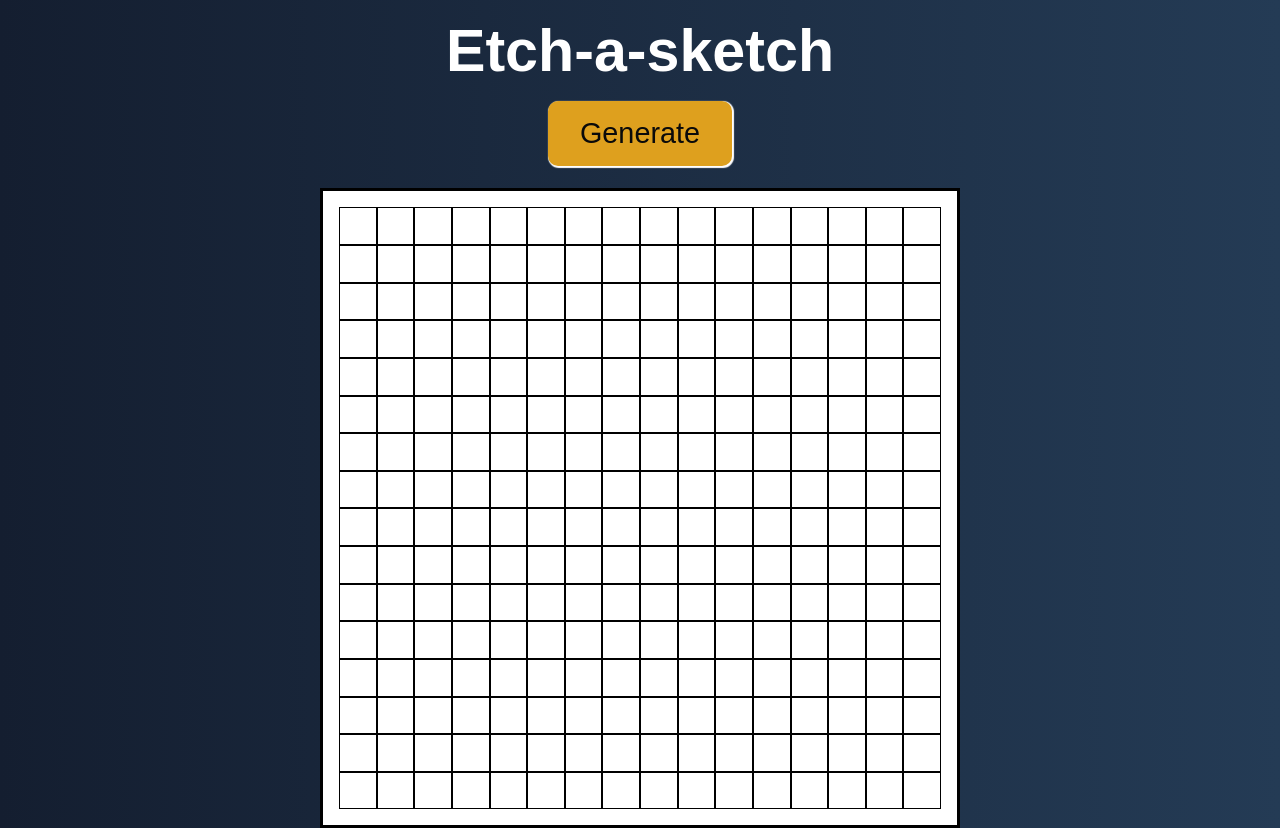
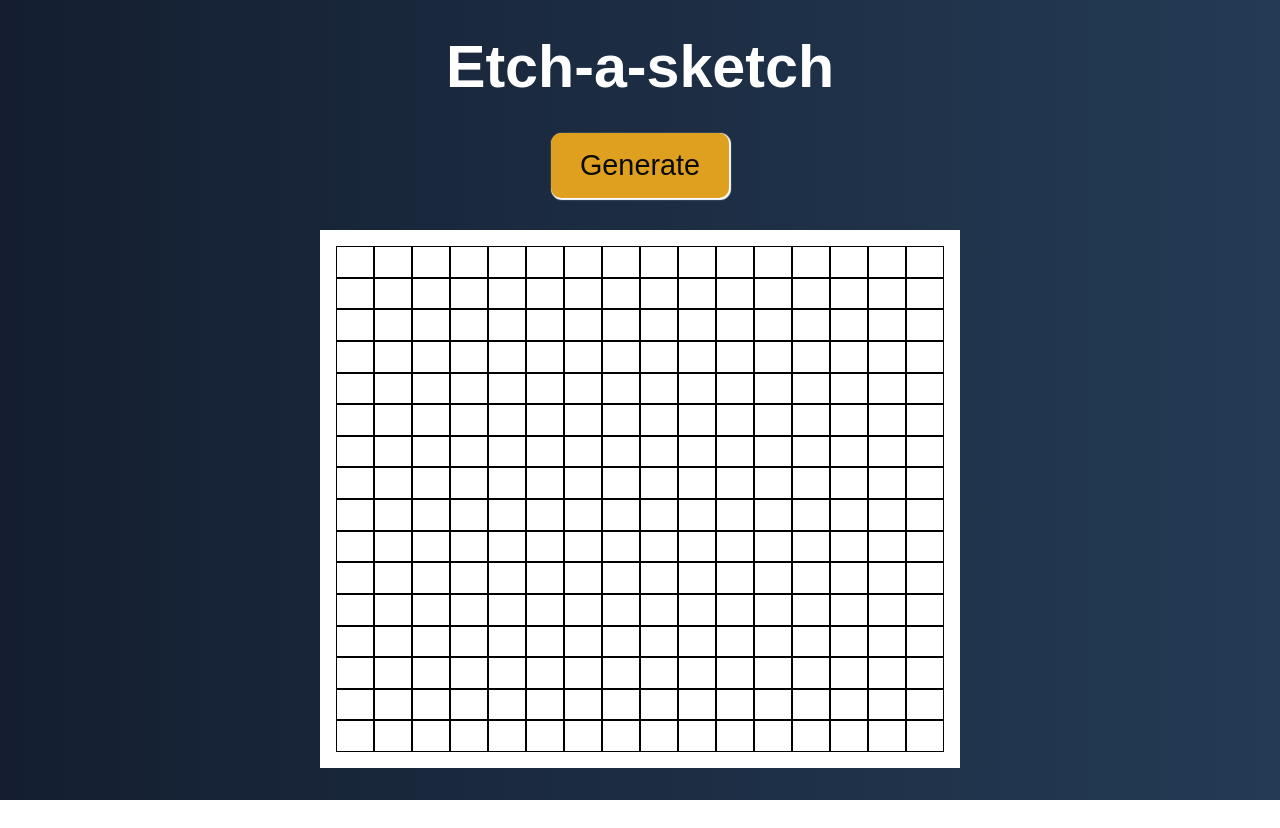
Before and after one commit to emberavenge/etch-a-sketch, a plain HTML site: page index.html in a window 1280 px wide. After the commit the page ends 800 px from the top, so only its background shows below. Drawn offline with Linux system fonts and the light colour scheme.

Commit message:
Added padding and fixed issues with square divs looking weird

```diff
--- a/styles.css
+++ b/styles.css
@@ -11,7 +11,7 @@ h1 {
   color: white;
   font-size: 3.7rem;
   font-family: "Manrope", sans-serif;
-   padding: 1rem;
+  padding: 2rem 0;
 }
 
 body {
@@ -19,26 +19,29 @@ body {
   justify-content: center;
   align-items: center;
   flex-direction: column;
+  height: 100vh;
+  padding-bottom: 2rem;
   background-image: linear-gradient(to right, #141e30, #243b55);
 
 }
 
 .container {
-  width: 50vw;
-  height: 50vw;
+  width: 50%;
+  height: 100%;
   display: flex;
   flex-wrap: wrap;
-  border: solid black 3px;
+
   background-color: white;
   font-weight: 400;
   padding: 1rem;
 }
 
+
 button {
   background-color: #dea01e;
   border: none;
   color: #0a0a0a;
-  padding: 1rem 2rem;
+  padding: 1rem 1.8rem;
   text-align: center;
   text-decoration: none;
   font-size: 1.8rem;
@@ -55,5 +58,5 @@ button:hover {
 .buttons {
   display: flex;
   gap: 1rem;
-  padding-bottom: 1.4rem;
+  padding-bottom: 2rem;
 }
```
